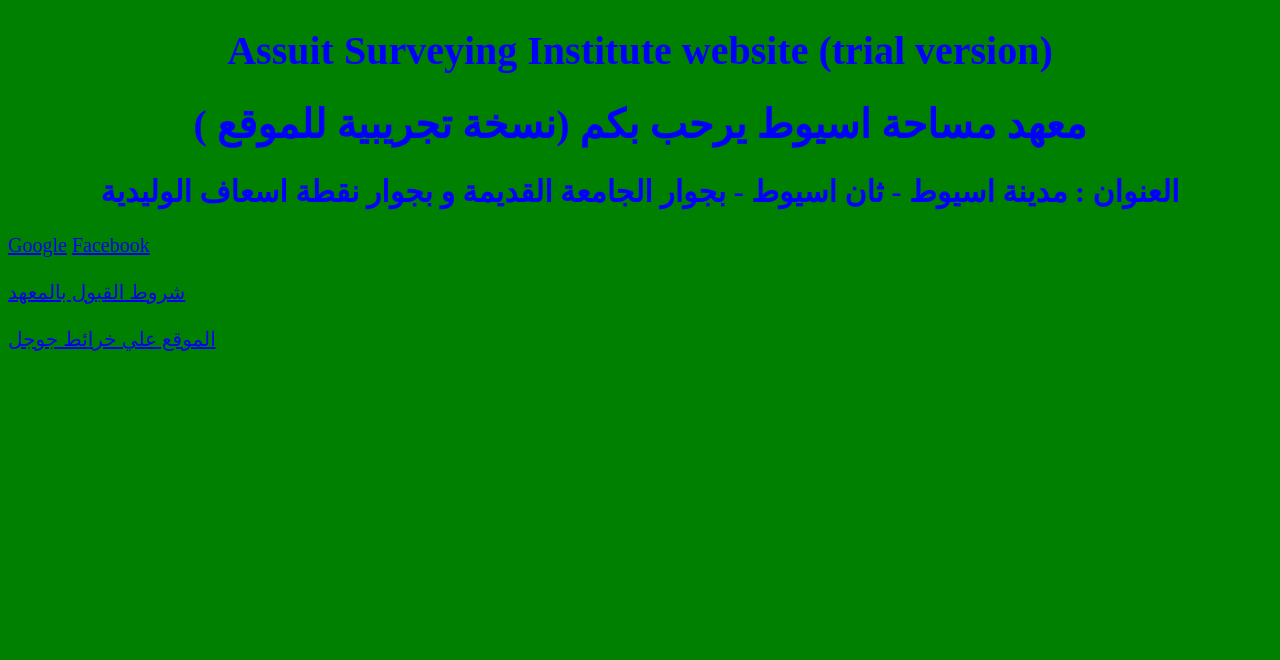
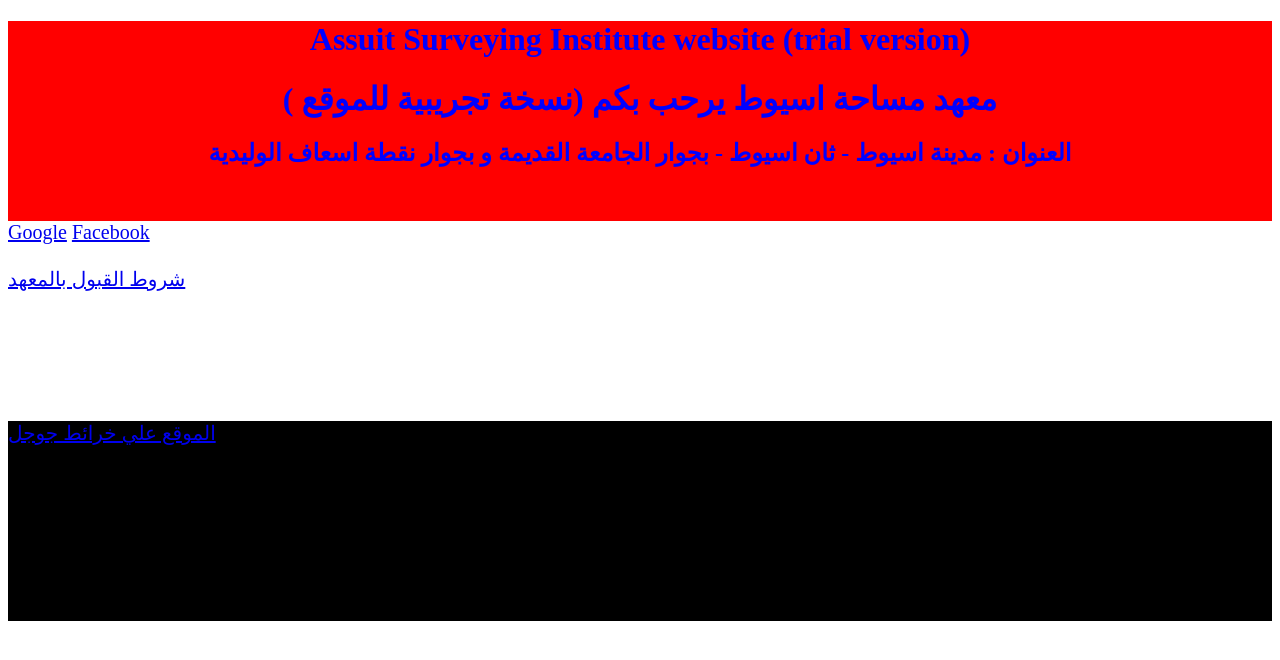
Before and after one commit to Hafz-technology/Surveying-Ins, a plain HTML site: page index.html in a window 1280 px wide. Drawn offline with Linux system fonts and the light colour scheme.

Commit message:
update 23-9-2023

```diff
--- a/css/main.css
+++ b/css/main.css
@@ -1,9 +1,20 @@
-h1, h2 {
+header {
+    color: blue;
     text-align: center;
-    color: blue;
+    background-color: red;
+    height: 200px;
 }
 
-body {
+main {
+    color: green;
     font-size: 20px;
-    background-color: green;
+    background-color: white;
+    height: 200px;
+
 }
+footer {
+    color: white;
+    font-size: 20px;
+    background-color: black;
+    height: 200px;
+}
--- a/index.html
+++ b/index.html
@@ -9,16 +9,25 @@
         <!--all css styles in main.css file-->
     </head>
     <body>
-        <h1>Assuit Surveying Institute website (trial version) </h1>
-        <h1>( نسخة تجريبية للموقع) معهد مساحة اسيوط يرحب بكم </h1>
-        <h2> العنوان : مدينة اسيوط - ثان اسيوط - بجوار الجامعة القديمة و بجوار نقطة اسعاف الوليدية </h2>
+        <header>
+            <h1>Assuit Surveying Institute website (trial version) </h1>
+            <h1>( نسخة تجريبية للموقع) معهد مساحة اسيوط يرحب بكم </h1>
+            <h2> العنوان : مدينة اسيوط - ثان اسيوط - بجوار الجامعة القديمة و بجوار نقطة اسعاف الوليدية </h2>
+        </header>
+        <main>
+
          <a href="https://google.com" target="blank"> Google</a>
-         <a href="https://facebook.com" target="blank"> Facebook</a>
+         <a href="https://www.facebook.com/assuit.surveying.institute" target="blank"> Facebook</a>
          <br>
          <br>
          <a href="condition.html" >شروط القبول بالمعهد </a> <br>
          <br>
-         <a href="https://www.google.com/maps/place/%D8%A7%D9%84%D9%85%D8%B9%D9%87%D8%AF+%D8%A7%D9%84%D9%81%D9%86%D9%8A+%D9%84%D9%84%D8%B1%D9%8A+%D9%88%D8%A7%D9%84%D9%85%D8%B3%D8%A7%D8%AD%D8%A9+%D8%A8%D8%A7%D8%B3%D9%8A%D9%88%D8%B7+(%D8%A7%D9%84%D8%B5%D9%81%D8%AD%D8%A9+%D8%A7%D9%84%D8%B1%D8%B3%D9%85%D9%8A%D8%A9+%D8%A7%D9%84%D9%88%D8%AD%D9%8A%D8%AF%D8%A9)%E2%80%AD/@27.2008346,31.1844954,19z/data=!3m1!4b1!4m6!3m5!1s0x14450d1a36589267:0xae442b53bf11f819!8m2!3d27.2008334!4d31.183853!16s%2Fg%2F11rvc1dgtx?entry=ttu" >الموقع علي خرائط جوجل </a>
 
+        </main>
+        <footer>
+        <a
+    href="https://www.google.com/maps/place/%D8%A7%D9%84%D9%85%D8%B9%D9%87%D8%AF+%D8%A7%D9%84%D9%81%D9%86%D9%8A+%D9%84%D9%84%D8%B1%D9%8A+%D9%88%D8%A7%D9%84%D9%85%D8%B3%D8%A7%D8%AD%D8%A9+%D8%A8%D8%A7%D8%B3%D9%8A%D9%88%D8%B7+(%D8%A7%D9%84%D8%B5%D9%81%D8%AD%D8%A9+%D8%A7%D9%84%D8%B1%D8%B3%D9%85%D9%8A%D8%A9+%D8%A7%D9%84%D9%88%D8%AD%D9%8A%D8%AF%D8%A9)%E2%80%AD/@27.2008346,31.1844954,19z/data=!3m1!4b1!4m6!3m5!1s0x14450d1a36589267:0xae442b53bf11f819!8m2!3d27.2008334!4d31.183853!16s%2Fg%2F11rvc1dgtx?entry=ttu">الموقع
+    علي خرائط جوجل </a>
+        </footer>
     </body>
 </html>
```
